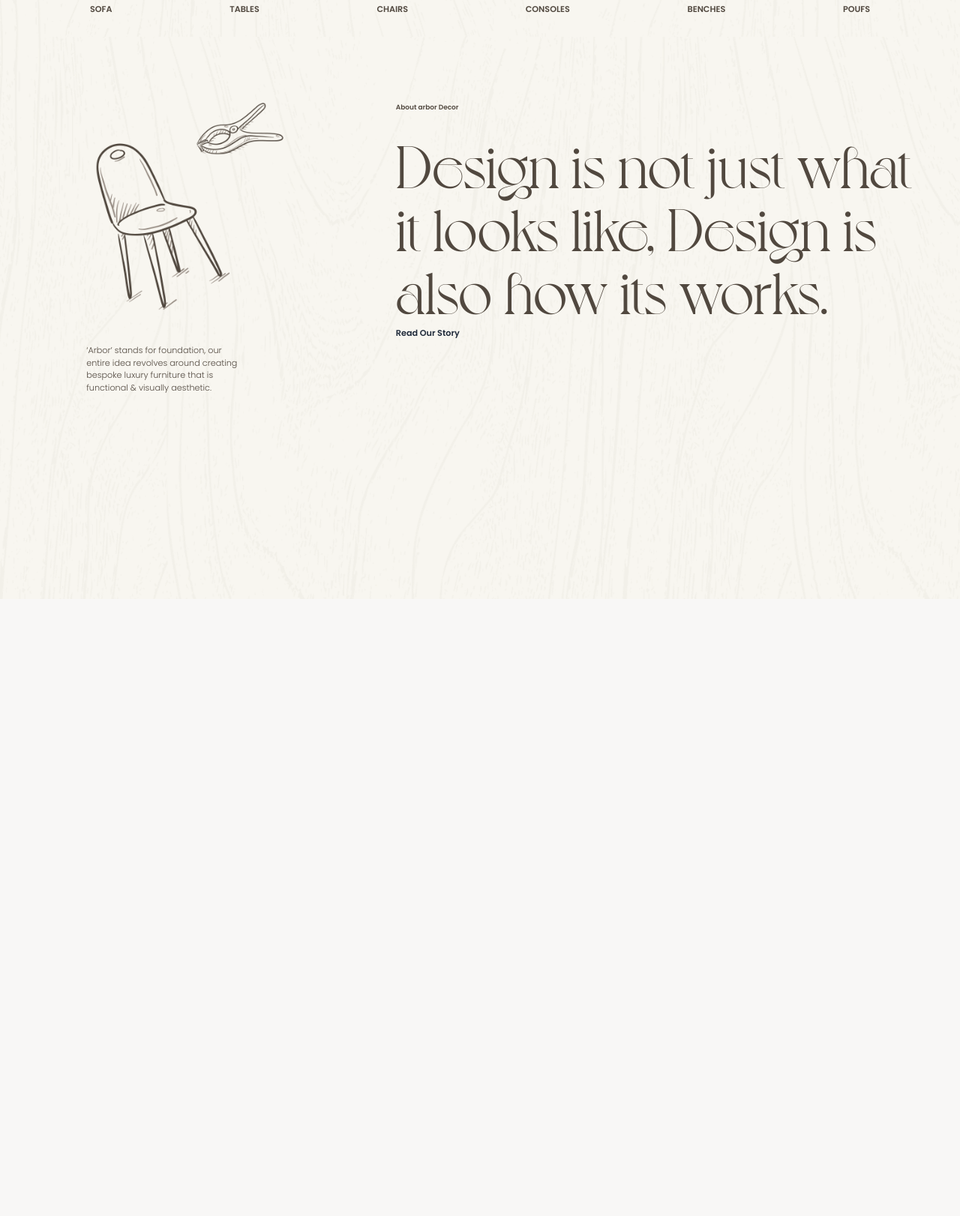
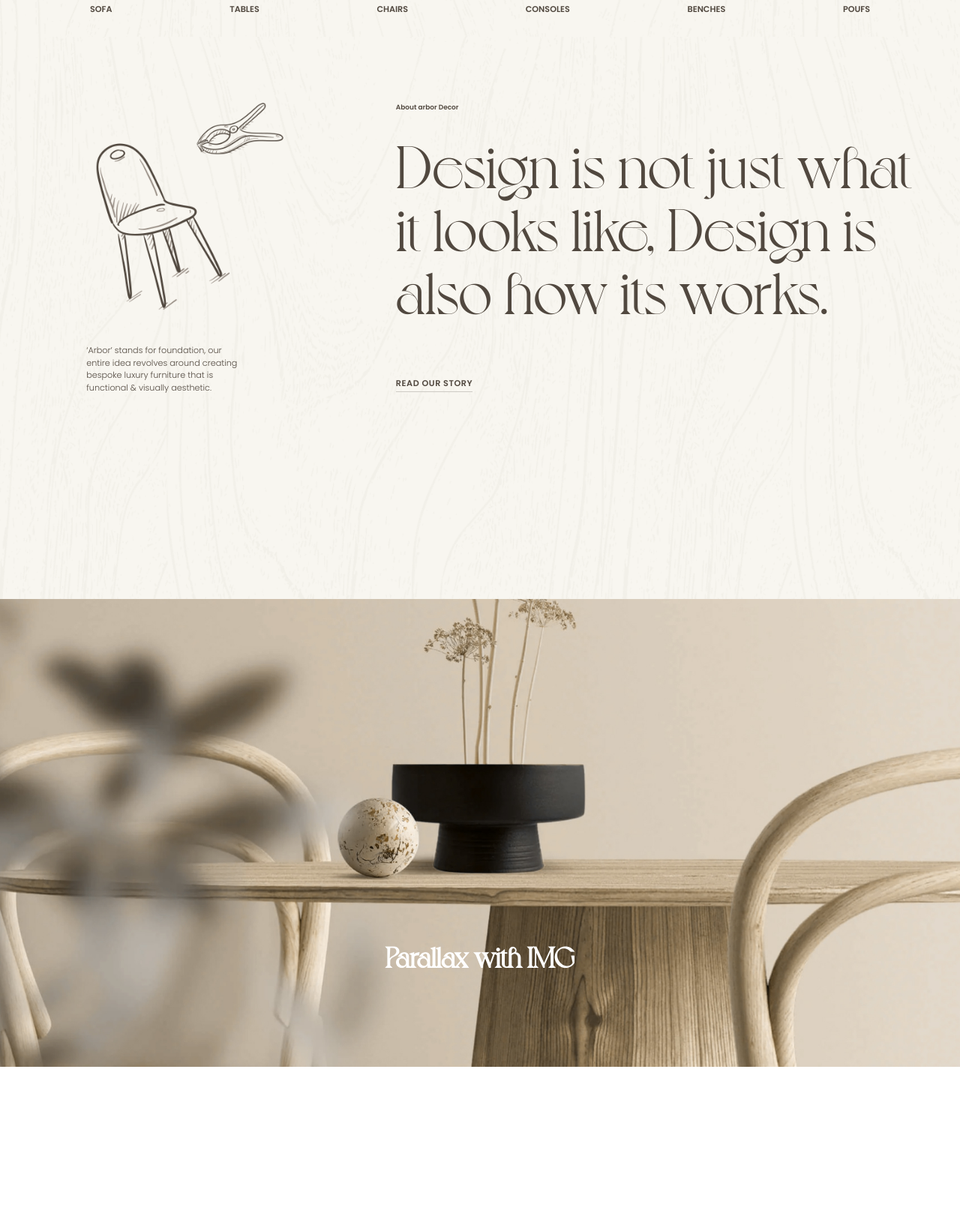
Before and after one commit to Gujjeti/arbor, a PHP site: page / in a window 1280 px wide. Shown: the part 801-2423 px from the top of the page at 75% size. Before the commit the page ends 1600 px from the top, so only its background shows below. Run offline with PHP 8.4, Linux system fonts and the light colour scheme; some libraries are stand-ins or nearby versions; some web fonts are replaced.

Commit message:
first commit

```diff
--- a/public/css/output.css
+++ b/public/css/output.css
@@ -200,6 +200,9 @@
   .left-0 {
     left: calc(var(--spacing) * 0);
   }
+  .left-1 {
+    left: calc(var(--spacing) * 1);
+  }
   .left-1\/2 {
     left: calc(1/2 * 100%);
   }
@@ -242,6 +245,12 @@
   .mt-\[2rem\] {
     margin-top: 2rem;
   }
+  .mt-\[3rem\] {
+    margin-top: 3rem;
+  }
+  .mt-\[6rem\] {
+    margin-top: 6rem;
+  }
   .mt-\[8vh\] {
     margin-top: 8vh;
   }
@@ -259,6 +268,12 @@
   }
   .hidden {
     display: none;
+  }
+  .inline-block {
+    display: inline-block;
+  }
+  .table {
+    display: table;
   }
   .h-10 {
     height: calc(var(--spacing) * 10);
@@ -278,17 +293,33 @@
   .h-\[70vh\] {
     height: 70vh;
   }
+  .h-\[120vh\] {
+    height: 120vh;
+  }
   .h-full {
     height: 100%;
   }
   .h-screen {
     height: 100vh;
   }
+  .min-h-\[120vh\] {
+    min-height: 120vh;
+  }
+  .min-h-screen {
+    min-height: 100vh;
+  }
   .w-\[8rem\] {
     width: 8rem;
   }
   .w-full {
     width: 100%;
+  }
+  .border-collapse {
+    border-collapse: collapse;
+  }
+  .-translate-x-1 {
+    --tw-translate-x: calc(var(--spacing) * -1);
+    translate: var(--tw-translate-x) var(--tw-translate-y);
   }
   .-translate-x-1\/2 {
     --tw-translate-x: calc(calc(1/2 * 100%) * -1);
@@ -352,8 +383,15 @@
       margin-block-end: calc(calc(var(--spacing) * 4) * calc(1 - var(--tw-space-y-reverse)));
     }
   }
+  .overflow-hidden {
+    overflow: hidden;
+  }
   .rounded {
     border-radius: 0.25rem;
+  }
+  .border {
+    border-style: var(--tw-border-style);
+    border-width: 1px;
   }
   .bg-\[\#7B7458\] {
     background-color: #7B7458;
@@ -373,8 +411,14 @@
   .bg-red-700 {
     background-color: var(--color-red-700);
   }
+  .bg-\[url\(\.\.\/images\/flower-bg\.jpg\)\] {
+    background-image: url(../images/flower-bg.jpg);
+  }
   .bg-\[url\(\.\.\/images\/white-textture-bg\.png\)\] {
     background-image: url(../images/white-textture-bg.png);
+  }
+  .bg-contain {
+    background-size: contain;
   }
   .object-cover {
     object-fit: cover;
@@ -427,6 +471,13 @@
   .text-\[2rem\] {
     font-size: 2rem;
   }
+  .text-\[3vw\] {
+    font-size: 3vw;
+  }
+  .font-bold {
+    --tw-font-weight: var(--font-weight-bold);
+    font-weight: var(--font-weight-bold);
+  }
   .font-light {
     --tw-font-weight: var(--font-weight-light);
     font-weight: var(--font-weight-light);
@@ -444,6 +495,9 @@
   .text-white {
     color: var(--color-white);
   }
+  .underline {
+    text-decoration-line: underline;
+  }
   .opacity-50 {
     opacity: 50%;
   }
@@ -453,6 +507,15 @@
   .shadow {
     --tw-shadow: 0 1px 3px 0 var(--tw-shadow-color, rgb(0 0 0 / 0.1)), 0 1px 2px -1px var(--tw-shadow-color, rgb(0 0 0 / 0.1));
     box-shadow: var(--tw-inset-shadow), var(--tw-inset-ring-shadow), var(--tw-ring-offset-shadow), var(--tw-ring-shadow), var(--tw-shadow);
+  }
+  .outline {
+    outline-style: var(--tw-outline-style);
+    outline-width: 1px;
+  }
+  .transition {
+    transition-property: color, background-color, border-color, outline-color, text-decoration-color, fill, stroke, --tw-gradient-from, --tw-gradient-via, --tw-gradient-to, opacity, box-shadow, transform, translate, scale, rotate, filter, -webkit-backdrop-filter, backdrop-filter, display, visibility, content-visibility, overlay, pointer-events;
+    transition-timing-function: var(--tw-ease, var(--default-transition-timing-function));
+    transition-duration: var(--tw-duration, var(--default-transition-duration));
   }
   .hover\:bg-blue-700 {
     &:hover {
@@ -774,9 +837,11 @@ header .nav-link {
   font-weight: var(--font-weight-normal);
 }
 .btn-link {
-  position: relative;
-  display: inline-block;
-  font-size: 1.25rem;
+  border-bottom-style: var(--tw-border-style);
+  border-bottom-width: 1px;
+  border-color: #CECBC5;
+  padding-bottom: calc(var(--spacing) * 1);
+  font-size: 1rem;
   --tw-font-weight: var(--font-weight-bold);
   font-weight: var(--font-weight-bold);
   --tw-tracking: var(--tracking-wider);
@@ -788,57 +853,9 @@ header .nav-link {
   transition-duration: var(--tw-duration, var(--default-transition-duration));
   --tw-duration: 300ms;
   transition-duration: 300ms;
-  &::before {
-    content: var(--tw-content);
-    position: absolute;
-  }
-  &::before {
-    content: var(--tw-content);
-    bottom: calc(var(--spacing) * 0);
-  }
-  &::before {
-    content: var(--tw-content);
-    left: calc(var(--spacing) * 0);
-  }
-  &::before {
-    content: var(--tw-content);
-    height: 2px;
-  }
-  &::before {
-    content: var(--tw-content);
-    width: calc(var(--spacing) * 0);
-  }
-  &::before {
-    content: var(--tw-content);
-    background-color: var(--color-primary);
-  }
-  &::before {
-    content: var(--tw-content);
-    transition-property: all;
-    transition-timing-function: var(--tw-ease, var(--default-transition-timing-function));
-    transition-duration: var(--tw-duration, var(--default-transition-duration));
-  }
-  &::before {
-    content: var(--tw-content);
-    --tw-duration: 300ms;
-    transition-duration: 300ms;
-  }
-  &::before {
-    content: var(--tw-content);
-    --tw-content: '';
-    content: var(--tw-content);
-  }
   &:hover {
     @media (hover: hover) {
       color: var(--color-primary);
-    }
-  }
-  &:hover {
-    @media (hover: hover) {
-      &::before {
-        content: var(--tw-content);
-        width: 100%;
-      }
     }
   }
 }
@@ -1016,6 +1033,11 @@ header .nav-link {
   inherits: false;
   initial-value: 0;
 }
+@property --tw-border-style {
+  syntax: "*";
+  inherits: false;
+  initial-value: solid;
+}
 @property --tw-font-weight {
   syntax: "*";
   inherits: false;
@@ -1085,6 +1107,11 @@ header .nav-link {
   inherits: false;
   initial-value: 0 0 #0000;
 }
+@property --tw-outline-style {
+  syntax: "*";
+  inherits: false;
+  initial-value: solid;
+}
 @property --tw-leading {
   syntax: "*";
   inherits: false;
@@ -1097,18 +1124,8 @@ header .nav-link {
   syntax: "*";
   inherits: false;
 }
-@property --tw-border-style {
-  syntax: "*";
-  inherits: false;
-  initial-value: solid;
-}
 @property --tw-tracking {
   syntax: "*";
-  inherits: false;
-}
-@property --tw-content {
-  syntax: "*";
-  initial-value: "";
   inherits: false;
 }
 @layer properties {
@@ -1123,6 +1140,7 @@ header .nav-link {
       --tw-skew-x: initial;
       --tw-skew-y: initial;
       --tw-space-y-reverse: 0;
+      --tw-border-style: solid;
       --tw-font-weight: initial;
       --tw-shadow: 0 0 #0000;
       --tw-shadow-color: initial;
@@ -1138,12 +1156,11 @@ header .nav-link {
       --tw-ring-offset-width: 0px;
       --tw-ring-offset-color: #fff;
       --tw-ring-offset-shadow: 0 0 #0000;
+      --tw-outline-style: solid;
       --tw-leading: initial;
       --tw-duration: initial;
       --tw-ease: initial;
-      --tw-border-style: solid;
       --tw-tracking: initial;
-      --tw-content: "";
     }
   }
 }
--- a/public/index.html
+++ b/public/index.html
@@ -223,12 +223,32 @@
         Design is not just what<br/> it looks like, Design is<br/> also how its works.
     </h2>
 
-    <a href="btn-link">Read Our Story</a>
+    <a href="#" class="btn-link mt-[6rem] inline-block">Read Our Story</a>
 
   </div>
 </div>
 
 
+</section>
+
+
+
+
+
+<section class="px-[8rem] relative h-[120vh]  w-full  overflow-hidden" >
+  <!-- Parallax Image (looks like background) -->
+  <div
+    data-scroll
+    data-scroll-speed="-2"
+    class="absolute inset-0 z-0"
+  >
+    <img src="images/flower-bg.jpg" alt="" class="w-full h-full object-cover" />
+  </div>
+
+  <!-- Foreground content -->
+  <div class="relative z-10 flex items-center justify-center h-full text-white text-center">
+    <h1 class="text-[3vw] font-bold">Parallax with IMG</h1>
+  </div>
 </section>
 
 
--- a/public/js/main.js
+++ b/public/js/main.js
@@ -1,9 +1,21 @@
- const scroll = new LocomotiveScroll({
-    el: document.querySelector('[data-scroll-container]'),
-    smooth: true
-  });
+
 
 window.addEventListener("load", () => {
+
+
+     const scrollContainer = document.querySelector("[data-scroll-container]");
+  if (scrollContainer) {
+    const scroll = new LocomotiveScroll({
+      el: scrollContainer,
+      smooth: true,
+    });
+
+    // Optionally store scroll globally if used elsewhere
+    window.locomotive = scroll;
+  } else {
+    console.error("Missing [data-scroll-container]");
+  }
+
   const tl = gsap.timeline();
 
 
--- a/src/input.css
+++ b/src/input.css
@@ -182,7 +182,8 @@ header .nav-link {
 
 
  .btn-link{
-    @apply text-secondary text-[1.25rem] font-bold uppercase tracking-wider transition-colors duration-300 hover:text-primary before:content-[''] before:absolute before:w-0 before:h-[2px] before:bg-primary before:transition-all before:duration-300 before:bottom-0 before:left-0 hover:before:w-full relative inline-block
+    @apply text-secondary text-[1rem] font-bold uppercase tracking-wider transition-colors duration-300 hover:text-primary border-b-1 border-[#CECBC5] pb-1
+
  }
 
 
```
Also changed, not shown: public/images/flower-bg.jpg (added).
